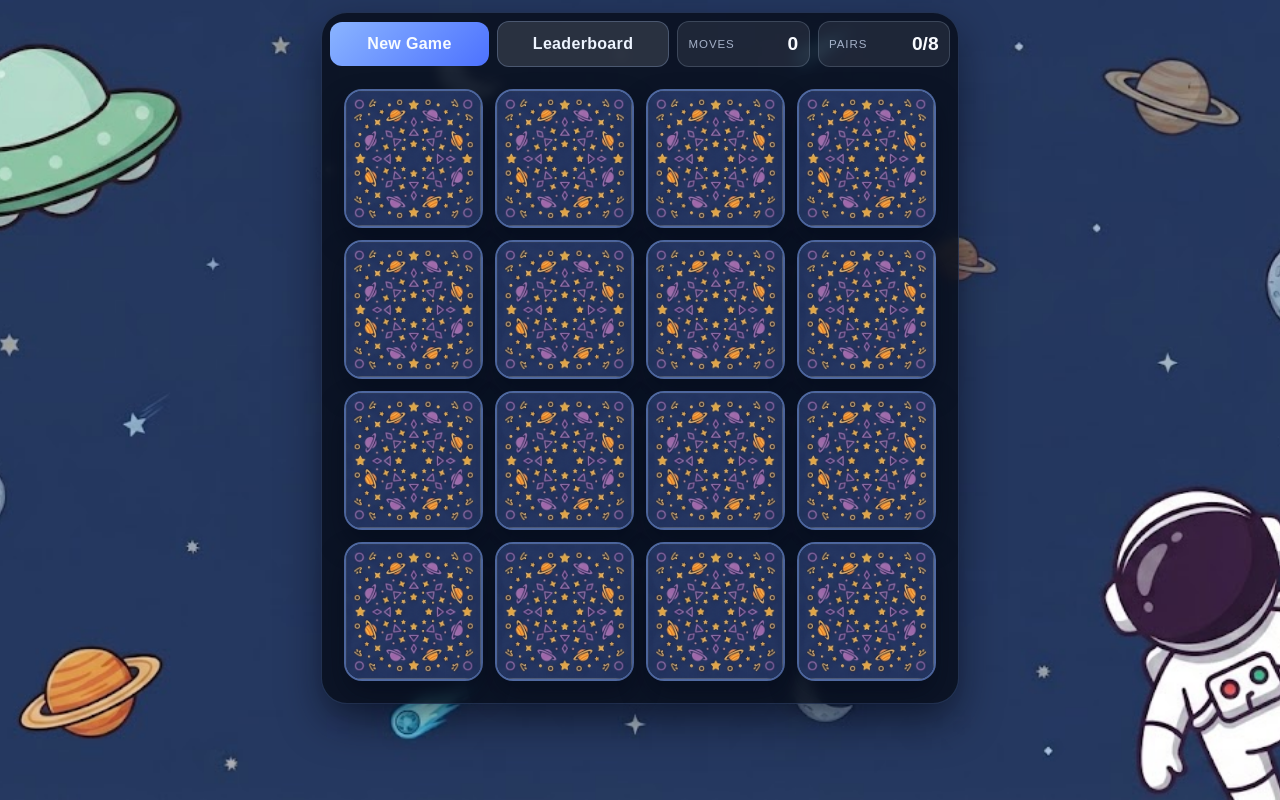
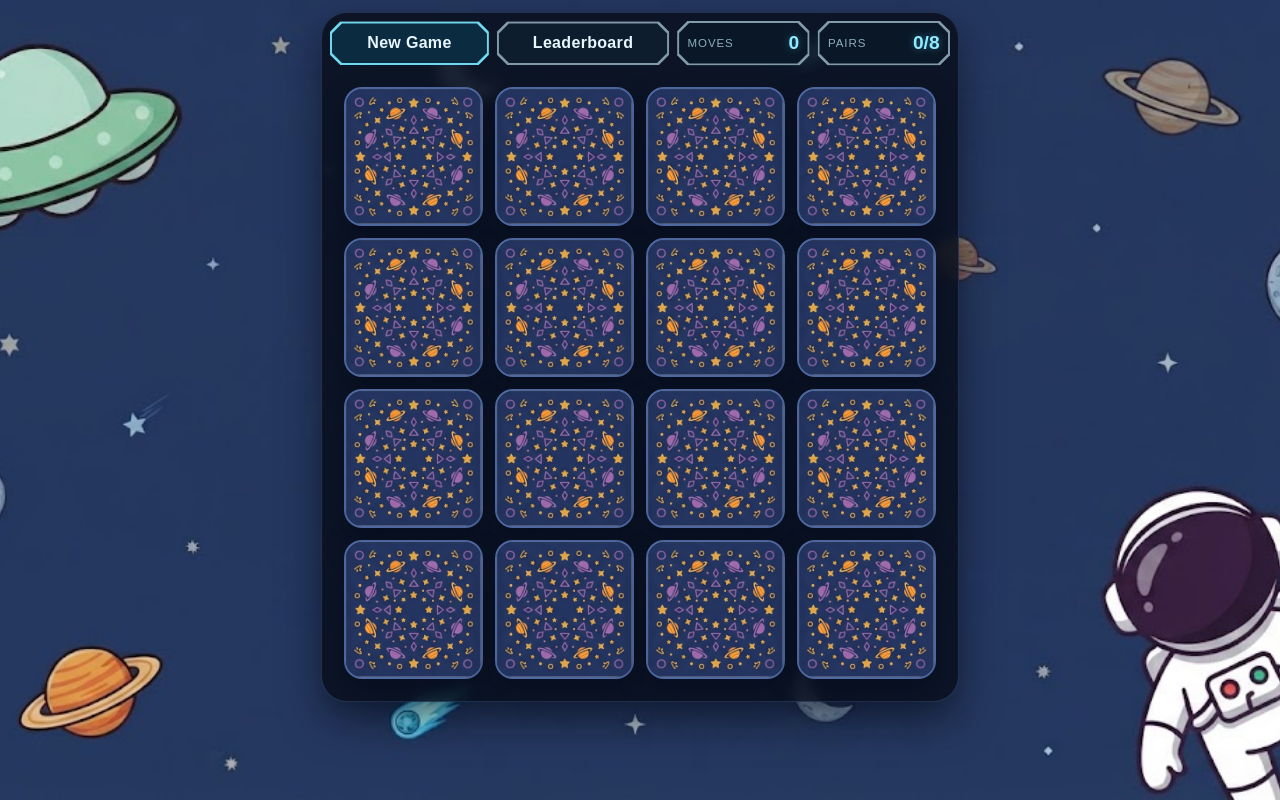
Before and after one commit to achulkova/memory-game, a website with bundled scripts: page index.html in a window 1280 px wide. Built offline with nearby package versions, Linux system fonts and the light colour scheme.

Commit message:
style: redesign controls with sci-fi theme

```diff
--- a/scss/_header.scss
+++ b/scss/_header.scss
@@ -32,48 +32,147 @@
 
 .button {
   @include flex-center;
+  position: relative;
+  min-width: 0;
   border: none;
-  border-radius: 12px;
   padding: 0.8rem 1.4rem;
+  background: transparent;
   font-weight: 700;
   letter-spacing: 0.02em;
+  color: #e8f6ff;
   cursor: pointer;
+  isolation: isolate;
+  clip-path: polygon(10px 0, calc(100% - 10px) 0, 100% 10px, 100% calc(100% - 10px), calc(100% - 10px) 100%, 10px 100%, 0 calc(100% - 10px), 0 10px);
+  box-shadow:
+    inset 0 1px 0 rgba(255, 255, 255, 0.22),
+    inset 0 -2px 0 rgba(1, 7, 15, 0.8),
+    0 0 0 1px #263f50,
+    0 5px 12px rgba(0, 0, 0, 0.32);
+  transition: border-color 160ms ease, box-shadow 160ms ease;
+  --panel-frame: #9fb5c2;
+  --panel-surface: #0d1d2d;
+}
+
+.button::before,
+.button::after,
+.stat::before,
+.stat::after {
+  position: absolute;
+  content: "";
+  pointer-events: none;
+  clip-path: inherit;
+}
+
+.button::before,
+.stat::before {
+  z-index: -2;
+  inset: 0;
+  background: var(--panel-frame);
+}
+
+.button::after,
+.stat::after {
+  z-index: -1;
+  inset: 1px;
+  background: var(--panel-surface);
+  clip-path: polygon(11px 1px, calc(100% - 11px) 1px, calc(100% - 1px) 11px, calc(100% - 1px) calc(100% - 11px), calc(100% - 11px) calc(100% - 1px), 11px calc(100% - 1px), 1px calc(100% - 11px), 1px 11px);
 }
 
 .button--primary {
-  background: linear-gradient(135deg, #8ab4ff 0%, #4d72ff 100%);
-  color: #f7fbff;
+  --panel-frame: #6ed9ee;
+  --panel-surface: #0b2b40;
+  box-shadow:
+    inset 0 1px 0 rgba(224, 251, 255, 0.3),
+    inset 0 -2px 0 rgba(1, 10, 18, 0.85),
+    0 0 0 1px #2b7186,
+    0 0 8px rgba(50, 205, 255, 0.18),
+    0 5px 12px rgba(0, 0, 0, 0.32);
 }
 
 .button--secondary {
-  background: rgba(255, 255, 255, 0.12);
-  border: 1px solid rgba(180, 206, 255, 0.25);
-  color: #edf4ff;
+  --panel-frame: #819aa9;
+}
+
+.button:hover {
+  --panel-frame: #8ceaff;
+  color: #f4fdff;
+  box-shadow:
+    inset 0 1px 0 rgba(235, 253, 255, 0.28),
+    inset 0 -2px 0 rgba(1, 7, 15, 0.85),
+    0 0 0 1px #3188a0,
+    0 0 12px rgba(50, 205, 255, 0.42),
+    0 5px 12px rgba(0, 0, 0, 0.32);
+  filter: drop-shadow(0 0 4px rgba(92, 229, 255, 0.7)) drop-shadow(0 0 9px rgba(50, 205, 255, 0.3));
+}
+
+.button:hover::after,
+.button:focus-visible::after {
+  box-shadow: inset 0 0 8px rgba(88, 222, 255, 0.28);
+}
+
+.button:active {
+  --panel-surface: #071522;
+  --panel-frame: #28677d;
+  box-shadow:
+    inset 0 2px 5px rgba(0, 0, 0, 0.68),
+    inset 0 0 8px rgba(39, 183, 225, 0.14),
+    0 0 0 1px #28677d;
+  filter: none;
+}
+
+.button:focus-visible {
+  --panel-frame: #a7f3ff;
+  color: #f4fdff;
+  outline: 2px solid #7eeaff;
+  outline-offset: 3px;
+  filter: drop-shadow(0 0 4px rgba(92, 229, 255, 0.7)) drop-shadow(0 0 9px rgba(50, 205, 255, 0.3));
+}
+
+.button:active::after,
+.button:active:focus-visible::after {
+  box-shadow: inset 0 0 5px rgba(39, 183, 225, 0.14);
+}
+
+.button:active:focus-visible {
+  --panel-frame: #28677d;
+  color: #e8f6ff;
+  filter: none;
 }
 
 .stat {
   min-width: 0;
   padding: 0.7rem 0.65rem;
-  border-radius: 12px;
-  background: rgba(255, 255, 255, 0.08);
-  border: 1px solid rgba(200, 221, 255, 0.18);
+  position: relative;
+  border: none;
+  background: transparent;
   display: flex;
   justify-content: space-between;
   align-items: center;
   gap: 12px;
+  cursor: default;
+  box-shadow:
+    inset 0 1px 0 rgba(232, 250, 255, 0.18),
+    inset 0 -2px 0 rgba(1, 7, 15, 0.7),
+    0 0 0 1px #203b4d,
+    0 4px 10px rgba(0, 0, 0, 0.28);
+  clip-path: polygon(10px 0, calc(100% - 10px) 0, 100% 10px, 100% calc(100% - 10px), calc(100% - 10px) 100%, 10px 100%, 0 calc(100% - 10px), 0 10px);
+  isolation: isolate;
+  --panel-frame: #829ba9;
+  --panel-surface: #0a1726;
 }
 
 .stat__label {
   font-size: 0.72rem;
   text-transform: uppercase;
   letter-spacing: 0.08em;
-  color: rgba(216, 230, 255, 0.72);
+  color: rgba(174, 218, 232, 0.78);
 }
 
 .stat__value {
   font-size: 1.2rem;
   font-weight: 700;
-  color: #f9fbff;
+  color: #8feaff;
+  text-shadow: 0 0 8px rgba(80, 218, 255, 0.42);
 }
 
 @media (max-width: 640px) {
```
Also changed, not shown: css/style.css, 1 other file.
